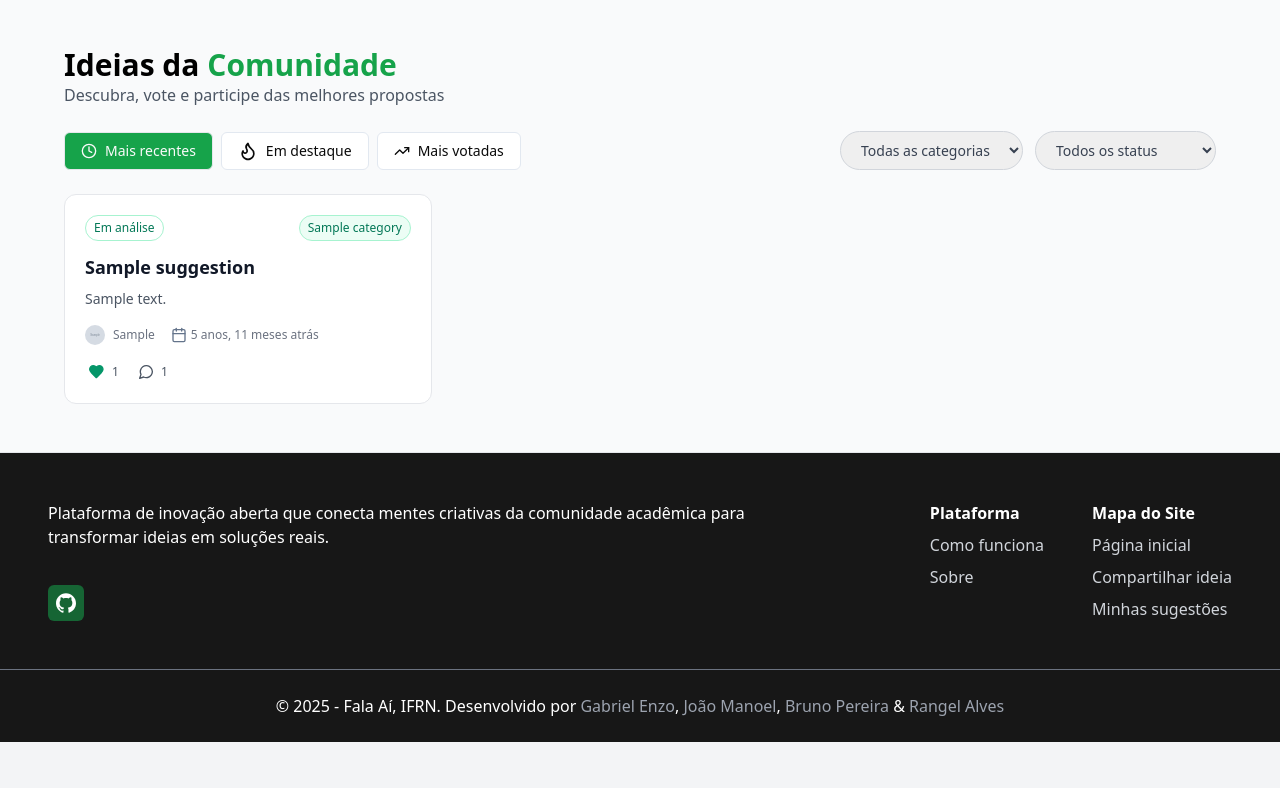
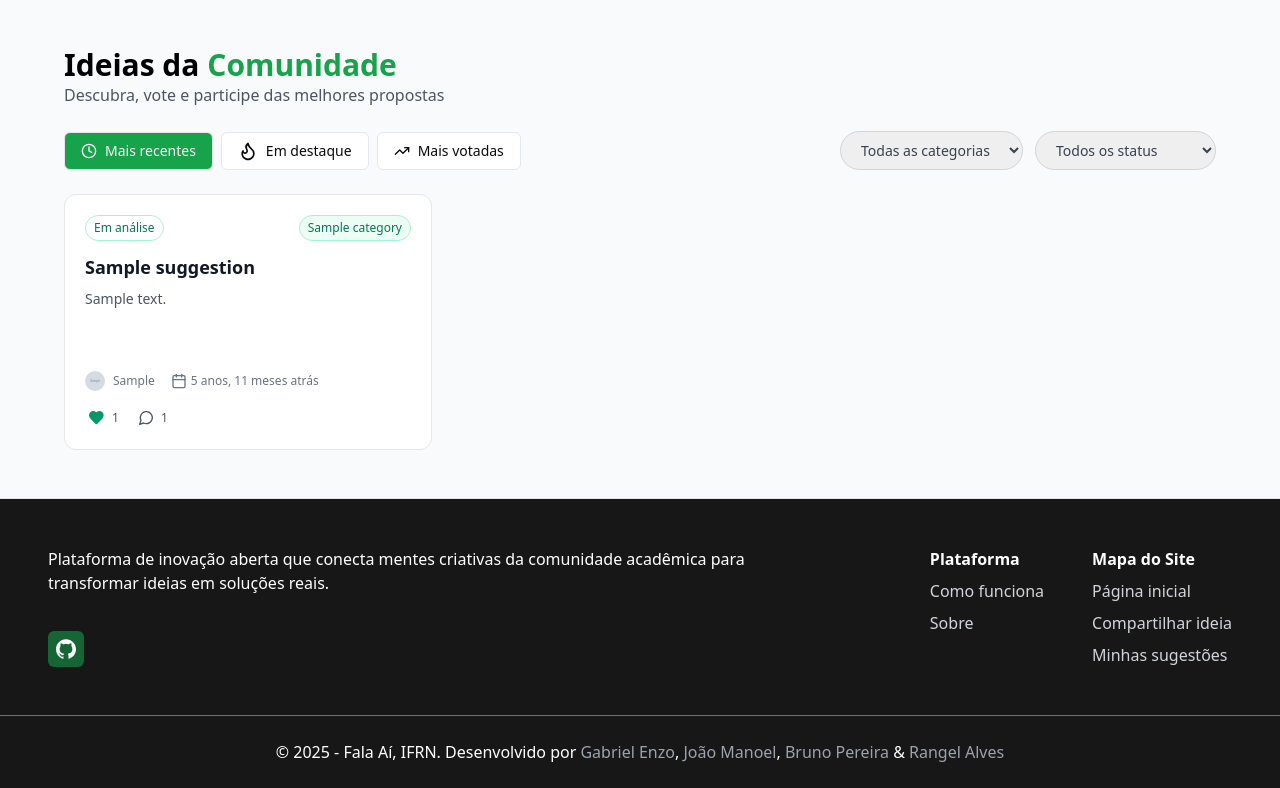
Before and after one commit to JoaoManoelFontes/falaai-ifrn, a Django app: page / in a window 1280 px wide. Shown: the part 1869-2657 px from the top of the page. Before the commit the page ends 2611 px from the top, so only its background shows below. Run offline with Django 5.2, Linux system fonts and the light colour scheme; a user stored in the database is signed in; tables that the repository leaves empty hold one stand-in row (values such as "Sample post"); grey boxes marked "Sample" are stand-in pictures; style sheets or scripts are compiled from the project's sources.

Commit message:
fix: add default height to suggestion_card

```diff
--- a/templates/snippets/suggestion_card.html
+++ b/templates/snippets/suggestion_card.html
@@ -1,5 +1,5 @@
 <a href="{% url 'one_suggestion' suggestion.id %}">
-    <article class="border rounded-xl p-5 bg-white hover:shadow-md transition-shadow">
+    <article class="border rounded-xl p-5 bg-white hover:shadow-md transition-shadow h-64 flex flex-col">
         <div class="flex items-start justify-between">
             <div class="flex justify-between w-full">
                 {% if suggestion.status %}
@@ -18,9 +18,9 @@
         </div>
 
         <h3 class="mt-3 text-lg font-semibold text-gray-900 truncate" title="{{ suggestion.title }}">{{ suggestion.title }}</h3>
-        <p class="mt-2 text-sm text-gray-600 line-clamp-3">{{ suggestion.description|default:""|truncatewords:30 }}</p>
+        <p class="mt-2 text-sm text-gray-600 line-clamp-3 flex-grow">{{ suggestion.description|default:""|truncatewords:30 }}</p>
 
-        <div class="mt-4 flex flex-wrap items-center gap-4 text-xs text-gray-500">
+        <div class="mt-auto flex flex-wrap items-center gap-4 text-xs text-gray-500">
             <div class="flex gap-2 items-center">
                 {% if suggestion.customer and suggestion.customer.profile_img_url %}
                 <img src="{{ suggestion.customer.profile_img_url }}" alt="Avatar"
```
